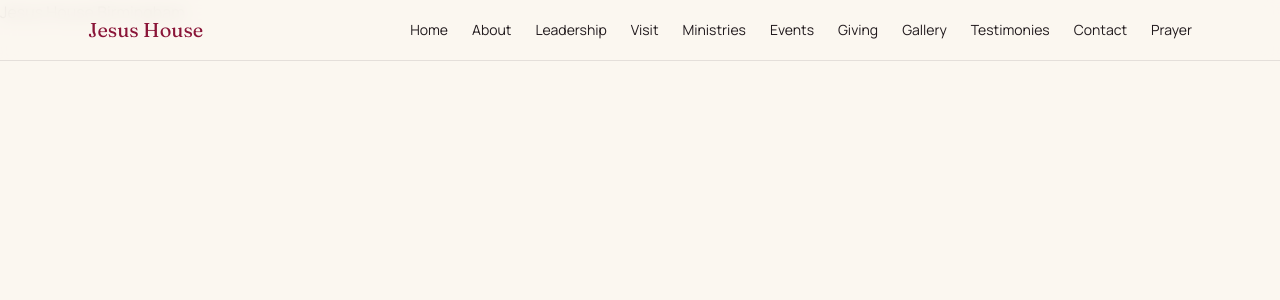
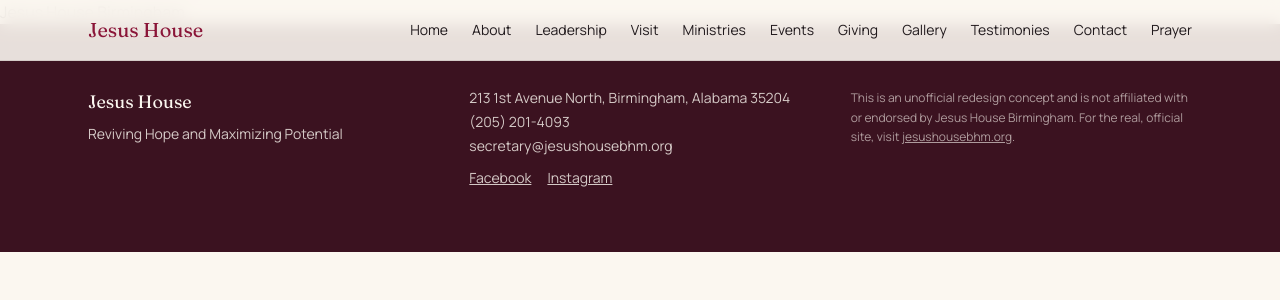
Before and after one commit to ezekielologunde/jesus-house-birmingham-concept, a Next.js app: page / in a window 1280 px wide. Shown: the top 300 px of the page. Built offline with nearby package versions, Linux system fonts and the light colour scheme.

Commit message:
feat: add footer with real contact info and required unofficial-concept disclaimer

```diff
--- a/app/layout.jsx
+++ b/app/layout.jsx
@@ -2,6 +2,7 @@
 import "./globals.css";
 import { SmoothScroll } from "@/components/providers/SmoothScroll";
 import { Nav } from "@/components/navigation/Nav";
+import { Footer } from "@/components/sections/Footer";
 
 const fraunces = Fraunces({
   subsets: ["latin"],
@@ -28,6 +29,7 @@
         <SmoothScroll>
           <Nav />
           {children}
+          <Footer />
         </SmoothScroll>
       </body>
     </html>
--- /dev/null
+++ b/components/sections/Footer.jsx
@@ -0,0 +1,39 @@
+import { siteInfo } from "@/lib/content/siteInfo";
+
+export function Footer() {
+  return (
+    <footer className="bg-plum text-ivory">
+      <div className="mx-auto max-w-6xl px-6 py-16 grid gap-10 md:grid-cols-3">
+        <div>
+          <p className="font-display text-lg mb-2">Jesus House</p>
+          <p className="text-sm text-ivory/80">{siteInfo.tagline}</p>
+        </div>
+
+        <div className="text-sm text-ivory/80 flex flex-col gap-1">
+          <p>{siteInfo.address}</p>
+          <p>{siteInfo.phone}</p>
+          <p>{siteInfo.email}</p>
+          <div className="flex gap-4 mt-2">
+            <a href={siteInfo.facebook} className="underline">
+              Facebook
+            </a>
+            <a href={siteInfo.instagram} className="underline">
+              Instagram
+            </a>
+          </div>
+        </div>
+
+        <div className="text-xs text-ivory/60 leading-relaxed">
+          <p>
+            This is an unofficial redesign concept and is not affiliated with or endorsed by
+            Jesus House Birmingham. For the real, official site, visit{" "}
+            <a href={siteInfo.realSiteUrl} className="underline">
+              jesushousebhm.org
+            </a>
+            .
+          </p>
+        </div>
+      </div>
+    </footer>
+  );
+}
```
Also changed, not shown: 1 other file (tests, documents, lock files or other folders).
